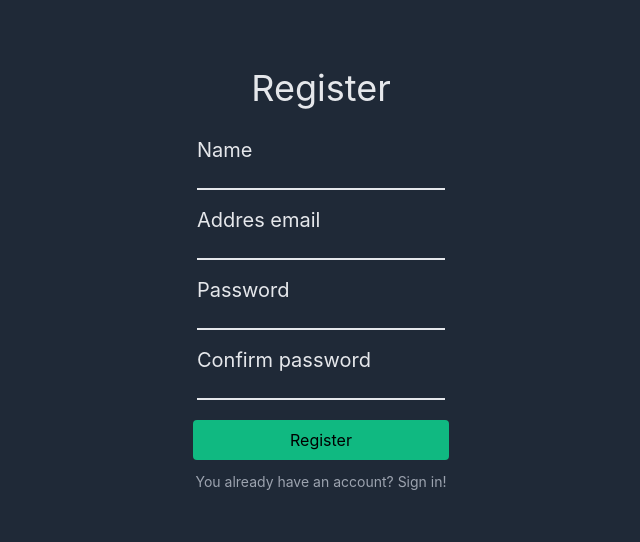
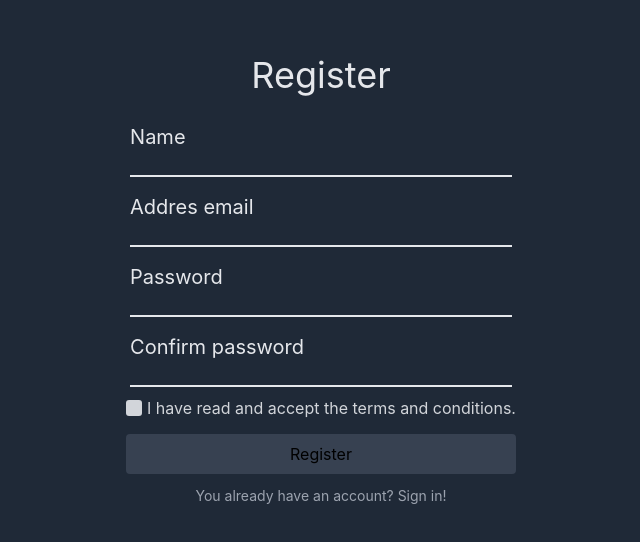
Before and after one commit to MrHDOLEK/trello_copy, a React (Create React App) app: page /register in a window 1280 px wide. Shown: the part 120-662 px from the top of the page, without its empty margins (319-959 px from the left). Built offline with nearby package versions, Linux system fonts and the light colour scheme; no server answers.

Commit message:
Authentication system has been changed

```diff
--- a/package.json
+++ b/package.json
@@ -15,6 +15,7 @@
     "redux": "^4.0.5",
     "redux-devtools-extension": "^2.13.8",
     "redux-thunk": "^2.3.0",
+    "styled-components": "^5.2.3",
     "web-vitals": "^1.1.0"
   },
   "scripts": {
--- a/src/actions/auth.js
+++ b/src/actions/auth.js
@@ -10,7 +10,7 @@ const addressAPI = process.env.REACT_APP_BACKEND_API;
 
 export const registerUser = (state) => (dispatch) => {
   axios
-    .post(`${addressAPI}/api/auth/signup`, state)
+    .post(`${addressAPI}/api/v1/auth/signup`, state)
     .then((res) => {
       console.log(res.data.message);
     })
@@ -19,14 +19,14 @@ export const registerUser = (state) => (dispatch) => {
 
 export const logoutUser = () => (dispatch, getState) => {
   axios
-    .get(`${addressAPI}/api/auth/logout`, tokenConfig(getState))
+    .get(`${addressAPI}/api/v1/auth/logout`, tokenConfig(getState))
     .then(() => dispatch({ type: LOGOUT_SUCCESS }))
     .catch((err) => console.log(err));
 };
 
 export const loginUser = (state) => (dispatch) => {
   axios
-    .post(`${addressAPI}/api/auth/login`, state)
+    .post(`${addressAPI}/api/v1/auth/login`, state)
     .then((res) => {
       dispatch({ type: LOGIN_SUCCESS, payload: res.data });
     })
@@ -35,7 +35,7 @@ export const loginUser = (state) => (dispatch) => {
 
 export const getUser = () => (dispatch, getState) => {
   axios
-    .get(`${addressAPI}/api/auth/user`, tokenConfig(getState))
+    .get(`${addressAPI}/api/v1/auth/user`, tokenConfig(getState))
     .then((res) => dispatch({ type: USER_LOADED, payload: res.data }))
     .catch((err) => console.log(err));
 };
--- a/src/components/App.js
+++ b/src/components/App.js
@@ -13,15 +13,15 @@ import AuthenticationPage from "./authentication/AuthenticationPage";
 import MainPage from "./mainPage/MainPage";
 
 import { getUser } from "../actions/auth";
-
-// import { getCookie } from "../functions/cookies";
+import { getCookie } from "../functions/cookies";
 
 function App() {
   const dispatch = useDispatch();
-  const token = useSelector((state) => state.authReducer.token);
+  // const token = useSelector((state) => state.authReducer.token);
 
   useEffect(() => {
-    dispatch(getUser());
+    const token = getCookie("token");
+    token && dispatch(getUser());
   });
 
   return (
@@ -34,11 +34,8 @@ function App() {
           <Route exact path="/login">
             <AuthenticationPage option={"login"} />
           </Route>
-          <PrivateRoute component={MainPage} exact path="/s" />
-          <Route path="/main">
-            <MainPage />
-          </Route>
-          <Redirect from="/" to="/main" />
+          <PrivateRoute component={MainPage} path="/main" />
+          <Redirect from="/" to="/main/boards_list" />
         </Switch>
       </Router>
     </div>
--- a/src/components/authentication/Register.js
+++ b/src/components/authentication/Register.js
@@ -4,6 +4,7 @@ import { Link, Redirect } from "react-router-dom";
 
 import InputField from "../common/InputField";
 import Button from "../common/Button";
+import Checkbox from "../common/Checkbox";
 
 import { useDispatch, useSelector } from "react-redux";
 import { registerUser } from "../../actions/auth";
@@ -14,6 +15,7 @@ const Register = () => {
   const isAuthenticated = useSelector(
     (state) => state.authReducer.isAuthenticated
   );
+  const [checked, setChecked] = useState(false);
 
   const onChange = (event) => {
     setState((prevState) => ({
@@ -22,9 +24,17 @@ const Register = () => {
     }));
   };
 
+  const acceptTerms = (checked) => {
+    setState((prevState) => ({
+      ...prevState,
+      regulation_accepted: checked,
+    }));
+  };
+
   const onSubmit = (event) => {
     event.preventDefault();
-    dispatch(registerUser(state));
+    console.log(state);
+    checked && dispatch(registerUser(state));
   };
 
   return (
@@ -65,11 +75,20 @@ const Register = () => {
           id="password_confirmation"
           variant="variantOne"
         />
+        <Checkbox
+          labelText="I have read and accept the terms and conditions."
+          checked={checked}
+          onChange={() => {
+            setChecked(!checked);
+            acceptTerms(!checked);
+          }}
+        />
         <Button
           text="Register"
           type="submit"
           variant="variantOne"
           width="full"
+          disabled={!checked}
         />
       </form>
       <small className="text-gray-400 mt-3 text-sm">
--- a/src/components/common/Button.js
+++ b/src/components/common/Button.js
@@ -1,9 +1,20 @@
 import React from "react";
 
-const Button = ({ text, type, variant, width, textColor }) => {
+const Button = ({
+  text,
+  type,
+  variant,
+  width,
+  textColor,
+  disabled,
+  ...props
+}) => {
   let classes;
   let buttonWidth;
   let textClasses;
+  let disabledClasses;
+
+  disabledClasses = "bg-gray-700 rounded p-2 mt-3 cursor-auto";
 
   if (width === "full") buttonWidth = "w-full";
   if (width === "half") buttonWidth = "w-1/2";
@@ -15,7 +26,16 @@ const Button = ({ text, type, variant, width, textColor }) => {
   if (textColor === "black") textClasses = "text-gray-900";
 
   return (
-    <button type={type} className={`${classes} ${buttonWidth} ${textClasses}`}>
+    <button
+      type={type}
+      className={
+        disabled
+          ? `${disabledClasses} ${buttonWidth}`
+          : `${classes} ${buttonWidth} ${textClasses}`
+      }
+      disabled={disabled}
+      {...props}
+    >
       {text}
     </button>
   );
--- /dev/null
+++ b/src/components/common/Checkbox.js
@@ -0,0 +1,66 @@
+import React from "react";
+import styled from "styled-components";
+
+const CheckboxContainer = styled.div`
+  dispal: inline-block;
+  vertical-align: middle;
+`;
+
+const Icon = styled.svg`
+  fill: none;
+  stroke: white;
+  stroke-width: 2px;
+`;
+
+const HiddenCheckbox = styled.input.attrs({ type: "checkbox" })`
+  border: 0;
+  clip: rect(0 0 0 0);
+  clippatch: inset(50%);
+  height: 1px;
+  margin: -1px;
+  overflow: hidden;
+  padding: 0;
+  position: absolute;
+  white-space: nowrap;
+  width: 1px;
+`;
+
+const StyledCheckbox = styled.div`
+  display: inline-block;
+  width: 16px;
+  height: 16px;
+  margin-top: 5px;
+  background: ${(props) => (props.checked ? "#059669" : "#D2D5DA")};
+  border-radius: 3px;
+  transition: all 150ms;
+
+  ${Icon} {
+    visibility: ${(props) => (props.checked ? "visible" : "hidden")};
+  }
+`;
+
+const LabelCheckbox = styled.label`
+  display: flex;
+  align-items: center;
+`;
+
+const SpanCheckbox = styled.span`
+  margin-left: 5px;
+  color: #d2d5da;
+`;
+
+export const Checkbox = ({ className, checked, labelText, ...props }) => (
+  <LabelCheckbox>
+    <CheckboxContainer className={className}>
+      <HiddenCheckbox checked={checked} {...props} />
+      <StyledCheckbox checked={checked}>
+        <Icon viewBox="0 0 24 24">
+          <polyline points="20 6 9 17 4 12" />
+        </Icon>
+      </StyledCheckbox>
+    </CheckboxContainer>
+    <SpanCheckbox>{labelText}</SpanCheckbox>
+  </LabelCheckbox>
+);
+
+export default Checkbox;
--- a/src/components/layout/Header.js
+++ b/src/components/layout/Header.js
@@ -1,6 +1,9 @@
 import React from "react";
+import { useDispatch } from "react-redux";
+import { logoutUser } from "../../actions/auth";
 
 function Header() {
+  const dispatch = useDispatch();
   return (
     <header className="bg-green-500 flex justify-between items-center p-1">
       <nav>
@@ -17,6 +20,9 @@ function Header() {
       </div>
       <nav>
         <ul className="flex">
+          <li>
+            <button onClick={() => dispatch(logoutUser())}>LOGOUT</button>
+          </li>
           <li className="w-7 h-7 rounded bg-green-300 hover:bg-green-400 cursor-pointer flex justify-center items-center"></li>
         </ul>
       </nav>
```
Also changed, not shown: 1 other file (tests, documents, lock files or other folders).
